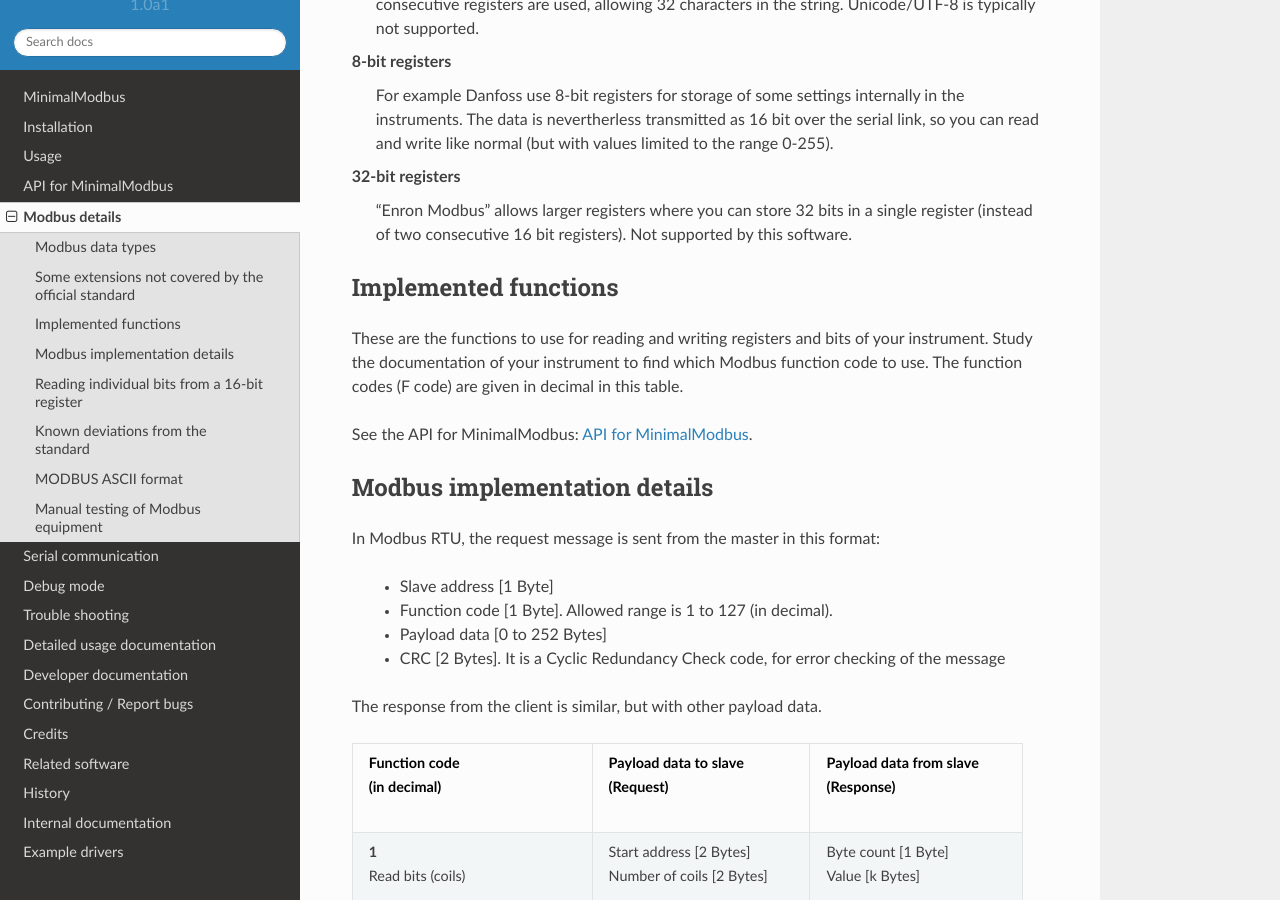
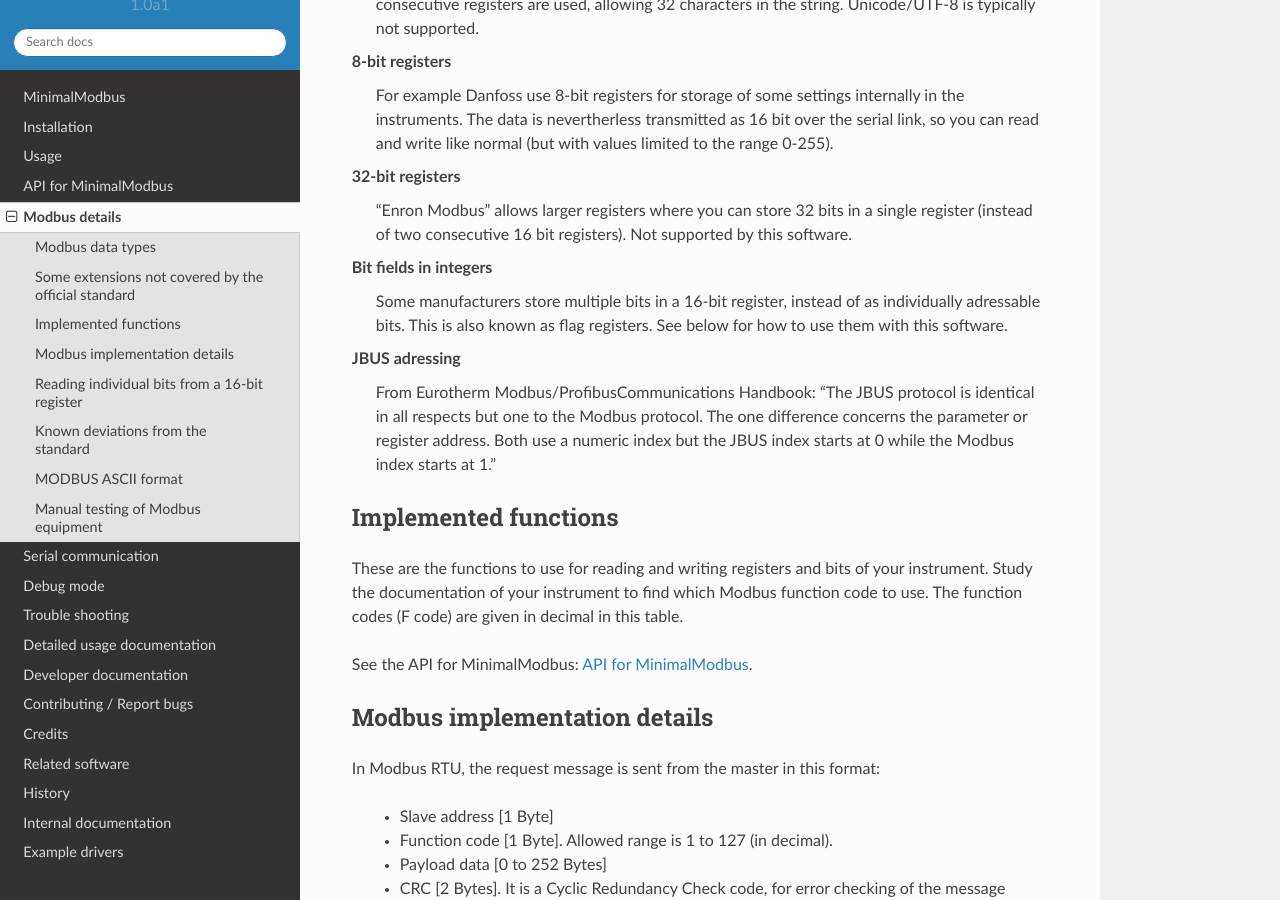
Before and after one commit to pyhys/minimalmodbus, a Sphinx documentation site: the page built from docs/modbusdetails.rst, in a window 1280 px wide and 900 px high, scrolled down 1735 px. Built offline with Sphinx 7.4.7 and the Read the Docs theme 2.0.0, drawn with Linux system fonts in a browser that asks for light colours; pages that are not in the unit, such as notebooks, are missing from menus.

Commit message:
Improved documentation

```diff
--- a/docs/modbusdetails.rst
+++ b/docs/modbusdetails.rst
@@ -91,6 +91,17 @@ Some extensions not covered by the official standard
 **32-bit registers**
     "Enron Modbus" allows larger registers where you can store 32 bits in a single register
     (instead of two consecutive 16 bit registers). Not supported by this software.
+
+**Bit fields in integers**
+    Some manufacturers store multiple bits in a 16-bit register, instead of as individually
+    adressable bits. This is also known as flag registers. See below for how to use them
+    with this software.
+
+**JBUS adressing**
+    From Eurotherm Modbus/ProfibusCommunications Handbook: "The JBUS protocol is identical
+    in all respects but one to the Modbus protocol. The one difference concerns the parameter
+    or register address. Both use a numeric index but the JBUS index starts at 0 while
+    the Modbus index starts at 1."
 
 
 Implemented functions
```
